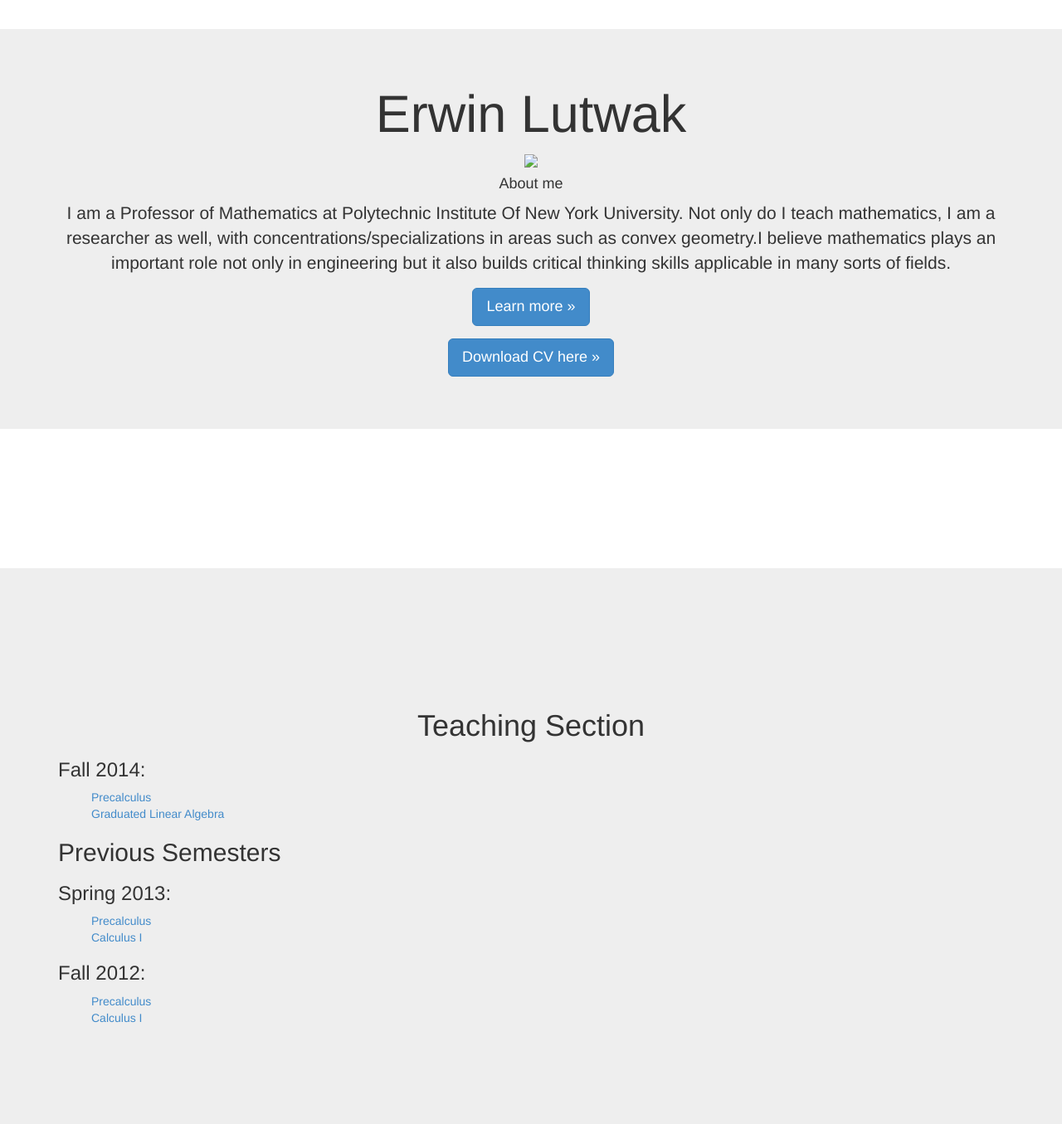
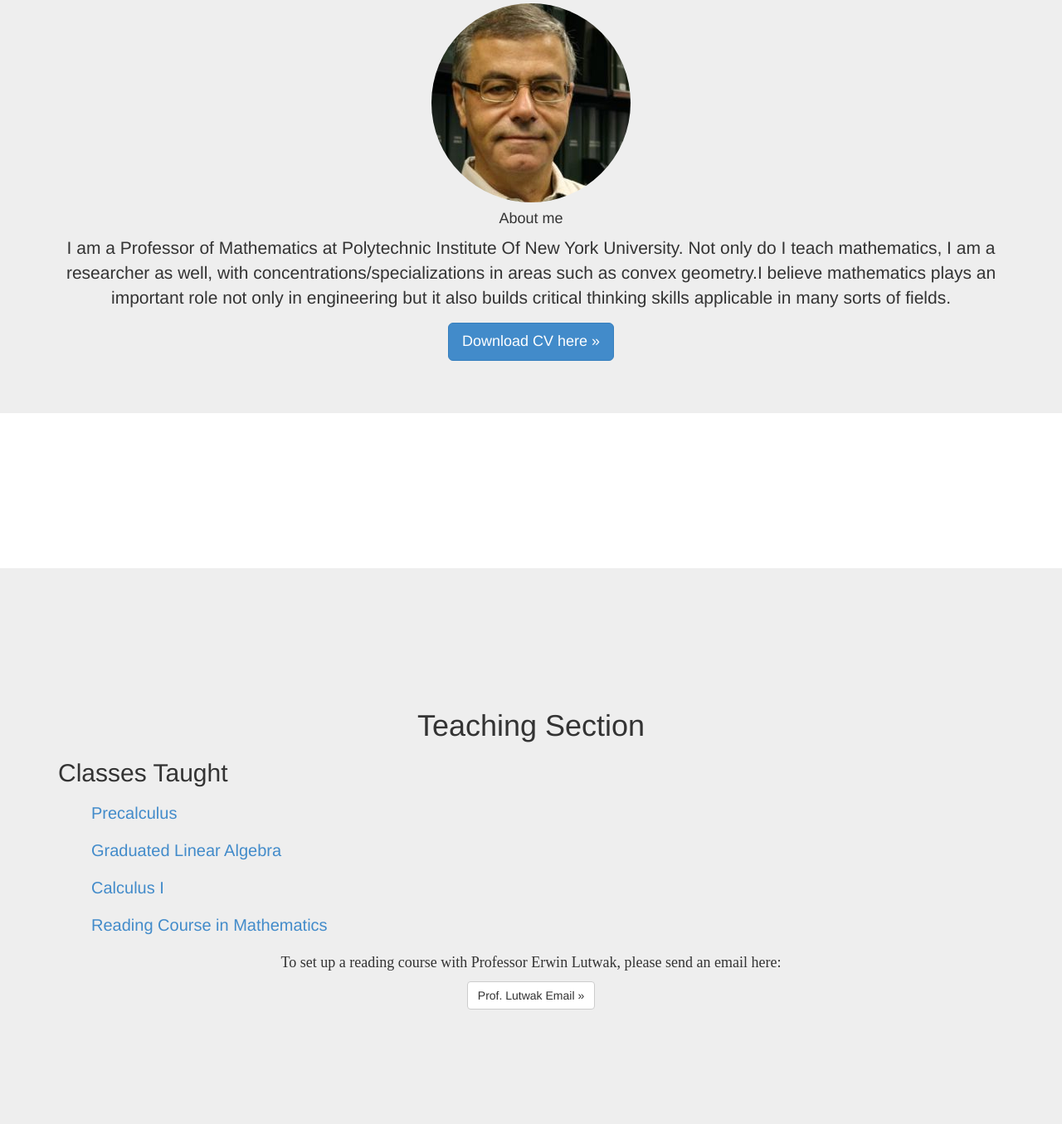
Before and after one commit to ddalma/dynamicwebapplications, a plain HTML site: page index.html in a window 1280 px wide. Shown: the part 765-2120 px from the top of the page at 83% size. Drawn offline with Linux system fonts and the light colour scheme.

Commit message:
Erwin Lutwak's Portfolio Website
Updated the website, added profile pictures of Prof. Lutwak,
changed teaching section to all classes he has taught as well as an
email hyper link to discuss about setting up a course with prof.
Lutwak, changed fonts, etc...

```diff
--- a/css/nav.css
+++ b/css/nav.css
@@ -16,3 +16,11 @@ ul{
 .title-year{
 	text-align: center;
 }
+
+.img-circular{
+ width: 200px;
+ height: 200px;
+ background-image: url('http://strawberry-fest.org/wp-content/uploads/2012/01/Coca-Cola-logo.jpg');
+ background-size: cover;
+ display: block;
+}
--- a/index.html
+++ b/index.html
@@ -9,7 +9,7 @@
     <meta name="description" content="">
     <meta name="author" content="">
 
-    <title>Scrolling Nav - Start Bootstrap Template</title>
+    <title>Erwin Lutwak Portfolio Website</title>
 
     <!-- Bootstrap Core CSS -->
     <link href="css/bootstrap.min.css" rel="stylesheet">
@@ -31,14 +31,32 @@
 
     <style>
 
+
         ul{
             list-style-type: none;
         }
 
         .text{
             text-align: left;
+            line-height: 45px;
         }
 
+        .intro-section{
+            padding-top: 10px;
+        }
+
+        .blurb{
+            font-size: 18px;
+            font-family: Classes;
+        }
+        .class-listings{
+            font-size: 20px;
+        }
+
+        .grants{
+            font-family: classes;
+            font-size: 16px;
+        }
 
     </style>
 
@@ -49,7 +67,7 @@
 <body id="page-top" data-spy="scroll" data-target=".navbar-fixed-top">
 
     <!-- Navigation -->
-    <nav class="navbar navbar-default navbar-fixed-top navbar-fixed-top navbar-inverse" role="navigation">
+    <nav class="navbar navbar-default navbar-fixed-top navbar-inverse" role="navigation">
         <div class="container">
             <div class="navbar-header page-scroll">
                 <button type="button" class="navbar-toggle" data-toggle="collapse" data-target=".navbar-ex1-collapse">
@@ -99,15 +117,15 @@
 
     <!-- Intro Section -->
     <section id="intro" class="intro-section">
-       <div class="jumbotron" class="intro-section">
+       <div class="jumbotron" class="intro-section" style="padding-top: 10px;">
       <div class="container">
         <h1 class="col-lg-12 text-center">Erwin Lutwak</h1>
-        <img src = "img/lutwak.jpg"/>
+        <img src = "img/profile.jpg" align="middle" class="img-circle"/>
         <h4>About me</h4>
         <p>I am a Professor of Mathematics at Polytechnic Institute Of New York University. Not only do I teach mathematics, I am a researcher as well,
             with concentrations/specializations in areas such as convex geometry.I believe mathematics plays an important role not only in engineering but it also builds critical thinking skills applicable in many sorts of fields.</p>
-        <p><a class="btn btn-primary btn-lg" role="button" href="#">Learn more »</a></p>
-        <p><a class="btn btn-primary btn-lg" role="button" href="erwinlutwakcv.pdf" target='_blank'>Download CV here »</a></p>
+       <!-- <p><a class="btn btn-primary btn-lg" role="button" href="#">Learn more »</a></p> -->
+        <p><a class="btn btn-primary btn-lg" role="button" href="PDF/erwinlutwakcv.pdf" target='_blank'>Download CV here »</a></p>
 
       </div>
     </div>
@@ -121,27 +139,16 @@
                     <h1>Teaching Section</h1>
 
                     <div class="text">
-                    <h3>Fall 2014:</h3>
-          <ul>
-            <li><a href="MA914Fall2014A&F.pdf" target='_blank'>Precalculus</a></li>
-            <li><a href="MA2012T_TH.pdf" target='_blank'>Graduated Linear Algebra</a></li>
+                        <h2>Classes Taught</h2>
+                          <ul class="class-listings">
+                            <li><a href="PDF/MA914Fall2014A&F.pdf" target='_blank'>Precalculus</a></li>
+                            <li><a href="PDF/MA2012T_TH.pdf" target='_blank'>Graduated Linear Algebra</a></li>
+                            <li><a href="PDF/MA1024Fall2014.pdf" target='_blank'>Calculus I</a></li>
+                            <li><a href="#" target'_blank'>Reading Course in Mathematics</a></li>
                           </ul>
-
-          <h2>Previous Semesters</h2>
-          <h3>Spring 2013:</h3>
-          <ul>
-            <li><a href="MA914Fall2014A&F.pdf" target='_blank'>Precalculus</a></li>
-            <li><a href="MA1024Fall2014.pdf" target='_blank'>Calculus I</a></li>
-          </ul>
-
-          <h3>Fall 2012:</h3>
-          <ul>
-            <li><a href="MA914Fall2014A&F.pdf" target='_blank'>Precalculus</a></li>
-            <li><a href="MA1024Fall2014.pdf" target='_blank'>Calculus I</a></li>
-          </ul>
-                    <!--
-                    <a class="btn btn-default" href="#" role="button">View more details »</a></p>
-                    -->
+                    </div>
+                    <p class="blurb">To set up a reading course with Professor Erwin Lutwak, please send an email here:</p>
+                    <a class="btn btn-default" href="mailto:lutwak@nyu.edu?Subject=Reading%20Course" role="button">Prof. Lutwak Email »</a></p>
                 </div>
             </div>
         </div>
@@ -197,6 +204,7 @@
             <div class="row">
                 <div class="col-lg-12">
                     <h1>Awards & Honors Section</h1>
+                    <div class="grants">
                         <h3>NSF Grants:</h3>
                         <ol style="text-align: left;">
                             <li>Isoperimetric Inequalities. DMS-1312181, 2013-2016</li>
@@ -210,11 +218,12 @@
                             <li>Isoperimetric Inequalities. DMS-8902550, 1989-1992</li>
                             <li>Isoperimetric Inequalities. DMS-8704474, 1987-1989</li>
                         </ol>
+                        <h3>Other Awards:</h3>
                         <ol style="text-align:left;">
                             <li>PhD(honoris causa) Vienna University of Technology - October 2014</li>
                             <li>Fellow of the American Mathematical Society, 2012-pres.
                         </ol>
-
+                    </div>
 
                 </div>
             </div>
```
Also changed, not shown: First_Free_Congregational_Poly_jeh.jpg (deleted), img/profile.jpg (added), 8 other files. Lines whose indentation alone changed are shown as unchanged.
